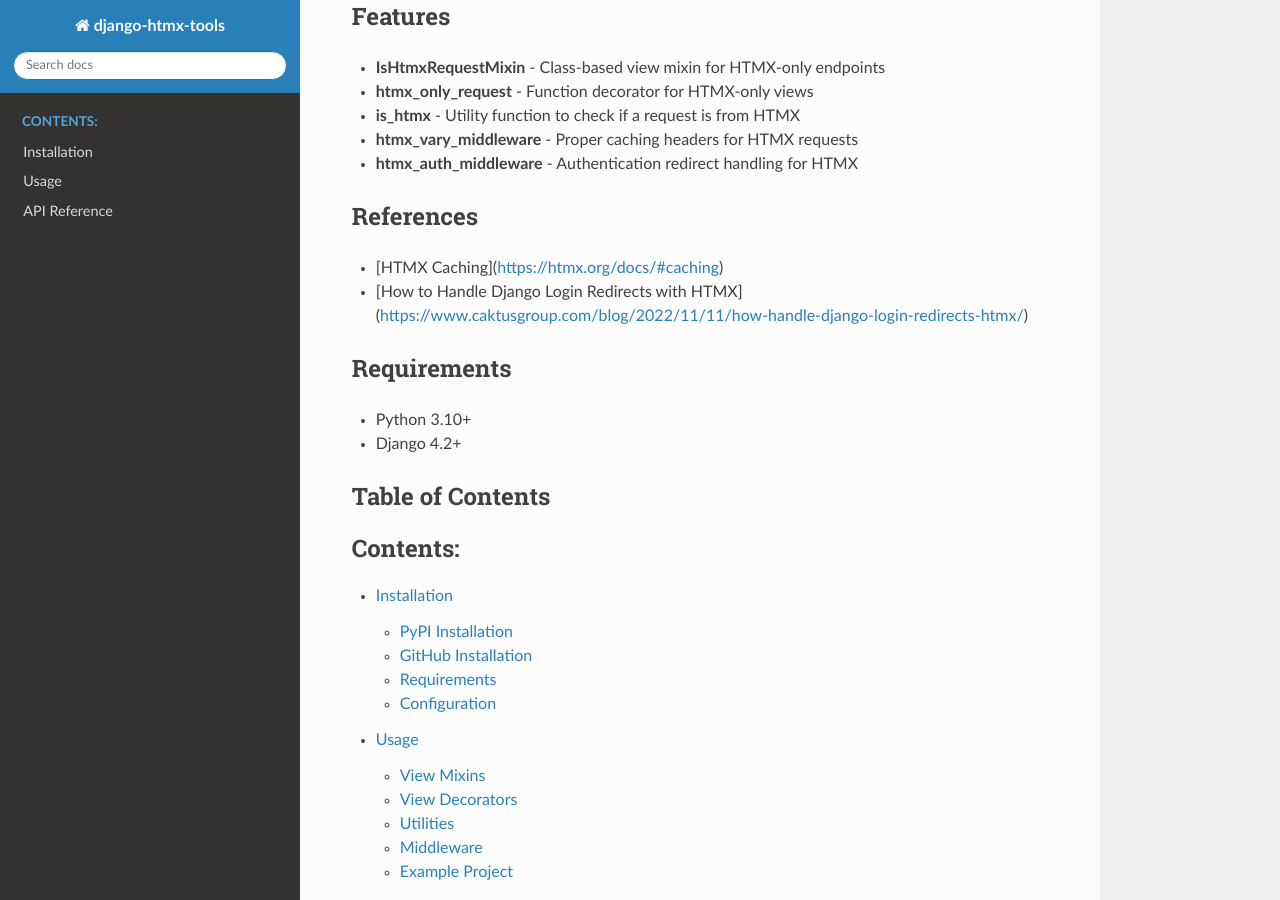
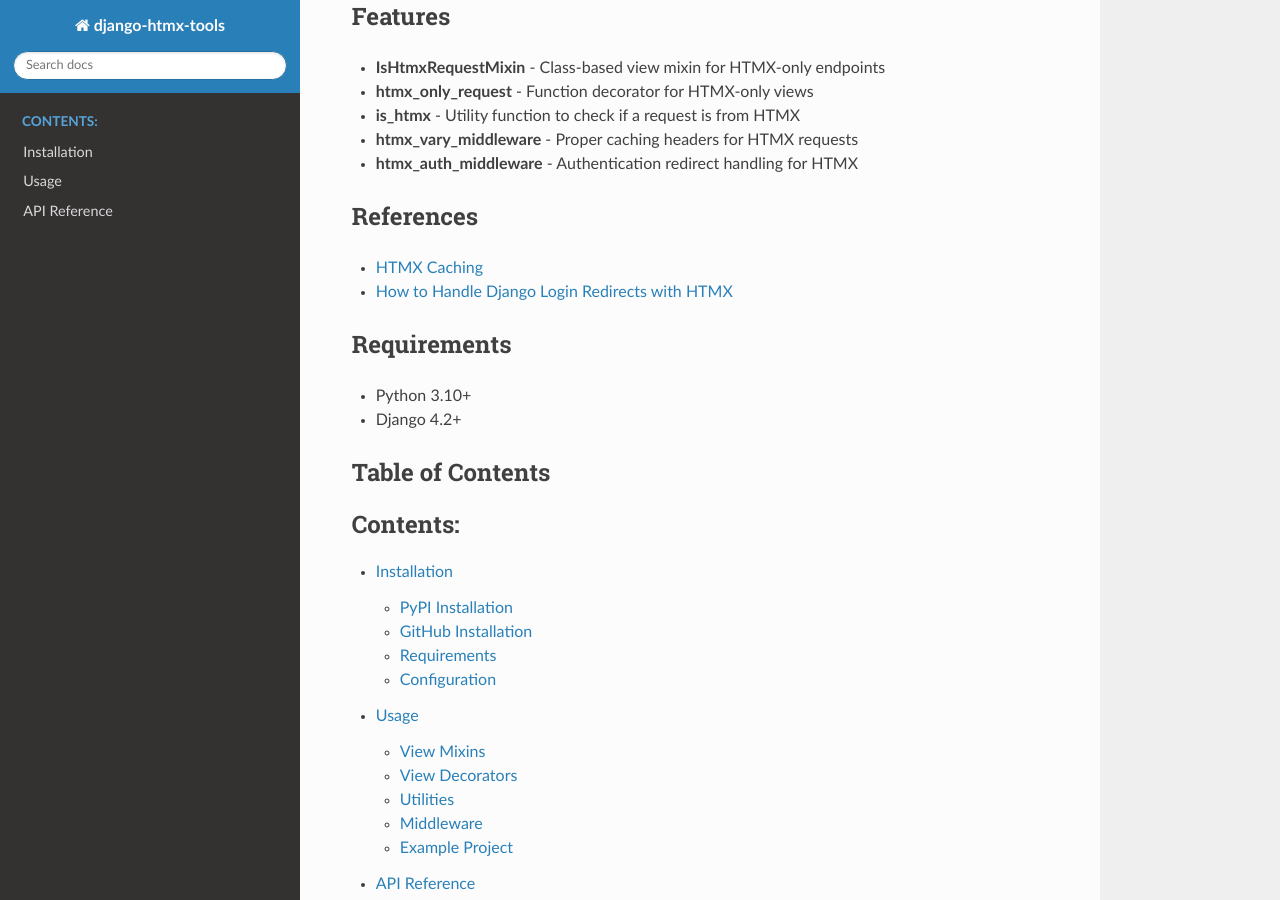
Before and after one commit to howieweiner/django-htmx-tools, a Sphinx documentation site: the page built from docs/index.rst, in a window 1280 px wide and 900 px high, scrolled down 304 px. Built offline with Sphinx 7.4.7 and the Read the Docs theme 3.1.0, drawn with Linux system fonts in a browser that asks for light colours.

Commit message:
docs: Fixes links in docs

```diff
--- a/docs/index.rst
+++ b/docs/index.rst
@@ -19,8 +19,8 @@
 References
 ------------
 
-- [HTMX Caching](https://htmx.org/docs/#caching)
-- [How to Handle Django Login Redirects with HTMX](https://www.caktusgroup.com/blog/2022/11/11/how-handle-django-login-redirects-htmx/)
+- `HTMX Caching <https://htmx.org/docs/#caching>`_
+- `How to Handle Django Login Redirects with HTMX <https://www.caktusgroup.com/blog/2022/11/11/how-handle-django-login-redirects-htmx/>`_
 
 
 Requirements
```
